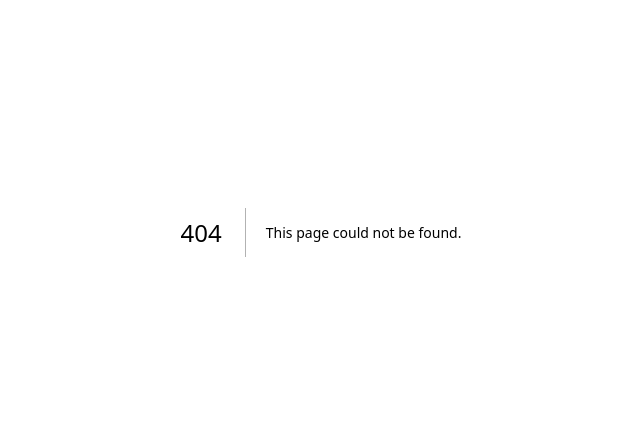
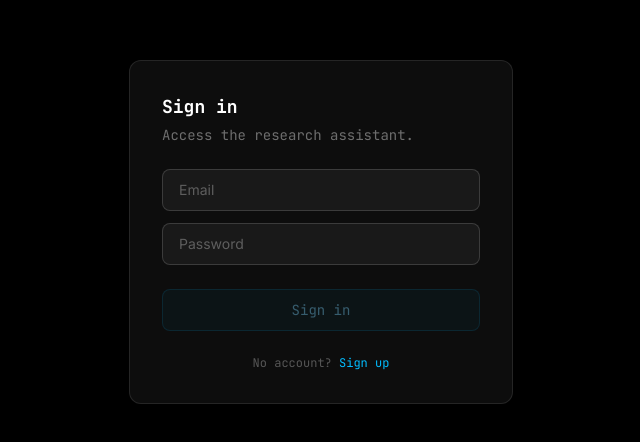
Before and after one commit to aliasif78/qna-rag-system, a Next.js app: page /auth in a window 1280 px wide. Before the commit this address had no page. Shown: the part 168-610 px from the top of the page, without its empty margins (319-959 px from the left). Built offline with nearby package versions, Linux system fonts and the light colour scheme.

Commit message:
Refactor font imports in layout and remove unused variables; add authentication page with sign-in and sign-up functionality

```diff
--- /dev/null
+++ b/app/auth/page.tsx
@@ -0,0 +1,81 @@
+"use client";
+
+import { useState } from "react";
+import { useRouter } from "next/navigation";
+import { createSupabaseBrowserClient } from "@/lib/supabase/client";
+
+export default function AuthPage() {
+  const router = useRouter();
+  const [mode, setMode] = useState<"signin" | "signup">("signin");
+  const [email, setEmail] = useState("");
+  const [password, setPassword] = useState("");
+  const [error, setError] = useState<string | null>(null);
+  const [loading, setLoading] = useState(false);
+
+  async function handleSubmit() {
+    setError(null);
+    setLoading(true);
+
+    const supabase = createSupabaseBrowserClient();
+
+    const { error: authError } = mode === "signin" ? await supabase.auth.signInWithPassword({ email, password }) : await supabase.auth.signUp({ email, password });
+
+    setLoading(false);
+
+    if (authError) {
+      setError(authError.message);
+      return;
+    }
+
+    router.push("/");
+    router.refresh();
+  }
+
+  return (
+    <div className={`min-h-screen bg-black flex items-center justify-center px-4`}>
+      <div className="w-full max-w-sm border border-white/10 bg-white/5 backdrop-blur-sm rounded-xl p-8 flex flex-col gap-6">
+        {/* Header */}
+        <div className="flex flex-col gap-1">
+          <h1 className="text-white text-lg font-semibold" style={{ fontFamily: "var(--font-mono)" }}>
+            {mode === "signin" ? "Sign in" : "Create account"}
+          </h1>
+          <p className="text-white/40 text-sm" style={{ fontFamily: "var(--font-mono)" }}>
+            {mode === "signin" ? "Access the research assistant." : "Get started with the research assistant."}
+          </p>
+        </div>
+
+        {/* Fields */}
+        <div className="flex flex-col gap-3">
+          <input type="email" placeholder="Email" value={email} onChange={(e) => setEmail(e.target.value)} autoComplete="email" className="border border-white/15 bg-white/5 rounded-lg px-4 py-2.5 text-white placeholder:text-white/30 focus:border-sky-400/50 outline-none text-sm w-full" style={{ fontFamily: "var(--font-sans)" }} />
+          <input type="password" placeholder="Password" value={password} onChange={(e) => setPassword(e.target.value)} autoComplete={mode === "signin" ? "current-password" : "new-password"} className="border border-white/15 bg-white/5 rounded-lg px-4 py-2.5 text-white placeholder:text-white/30 focus:border-sky-400/50 outline-none text-sm w-full" style={{ fontFamily: "var(--font-sans)" }} />
+        </div>
+
+        {/* Error */}
+        {error && (
+          <p className="text-orange-400 text-sm" style={{ fontFamily: "var(--font-mono)" }}>
+            {error}
+          </p>
+        )}
+
+        {/* Submit */}
+        <button onClick={handleSubmit} disabled={loading || !email || !password} className="border border-sky-400/30 bg-sky-400/10 text-sky-300 hover:bg-sky-400/20 rounded-lg px-5 py-2.5 text-sm transition-colors disabled:opacity-40 disabled:cursor-not-allowed w-full" style={{ fontFamily: "var(--font-mono)" }}>
+          {loading ? (mode === "signin" ? "Signing in…" : "Creating account…") : mode === "signin" ? "Sign in" : "Create account"}
+        </button>
+
+        {/* Mode toggle */}
+        <p className="text-white/30 text-xs text-center" style={{ fontFamily: "var(--font-mono)" }}>
+          {mode === "signin" ? "No account?" : "Already have an account?"}{" "}
+          <button
+            onClick={() => {
+              setMode(mode === "signin" ? "signup" : "signin");
+              setError(null);
+            }}
+            className="text-sky-400 hover:text-sky-300 transition-colors"
+          >
+            {mode === "signin" ? "Sign up" : "Sign in"}
+          </button>
+        </p>
+      </div>
+    </div>
+  );
+}
--- a/app/layout.tsx
+++ b/app/layout.tsx
@@ -1,15 +1,16 @@
 import type { Metadata } from "next";
-import { Geist, Geist_Mono } from "next/font/google";
+import { JetBrains_Mono, Inter } from "next/font/google";
 import "./globals.css";
 
-const geistSans = Geist({
-  variable: "--font-geist-sans",
+const mono = JetBrains_Mono({
   subsets: ["latin"],
+  variable: "--font-mono",
+  weight: ["400", "500", "700"],
 });
 
-const geistMono = Geist_Mono({
-  variable: "--font-geist-mono",
+const sans = Inter({
   subsets: ["latin"],
+  variable: "--font-sans",
 });
 
 export const metadata: Metadata = {
@@ -23,7 +24,7 @@ export default function RootLayout({
   children: React.ReactNode;
 }>) {
   return (
-    <html lang="en" className={`${geistSans.variable} ${geistMono.variable} h-full antialiased`}>
+    <html lang="en" className={`${mono.variable} ${sans.variable} h-full antialiased`}>
       <body className="min-h-full flex flex-col" suppressHydrationWarning>
         {children}
       </body>
--- a/app/page.tsx
+++ b/app/page.tsx
@@ -3,10 +3,6 @@
 import { useEffect, useRef, useState } from "react";
 import { useChat } from "@ai-sdk/react";
 import { DefaultChatTransport } from "ai";
-import { JetBrains_Mono, Inter } from "next/font/google";
-
-const mono = JetBrains_Mono({ subsets: ["latin"], variable: "--font-mono", weight: ["400", "500", "700"] });
-const sans = Inter({ subsets: ["latin"], variable: "--font-sans" });
 
 interface CitationChunk {
   id: number;
@@ -73,7 +69,7 @@ export default function Home() {
   const busy = status === "streaming" || status === "submitted";
 
   return (
-    <div className={`${mono.variable} ${sans.variable} relative flex h-screen flex-col overflow-hidden bg-black`}>
+    <div className={`relative flex h-screen flex-col overflow-hidden bg-black`}>
       {/* ---------- Aurora + starfield background ---------- */}
       <div className="pointer-events-none fixed inset-0 z-0 overflow-hidden">
         <div className="aurora aurora-a" />
```
